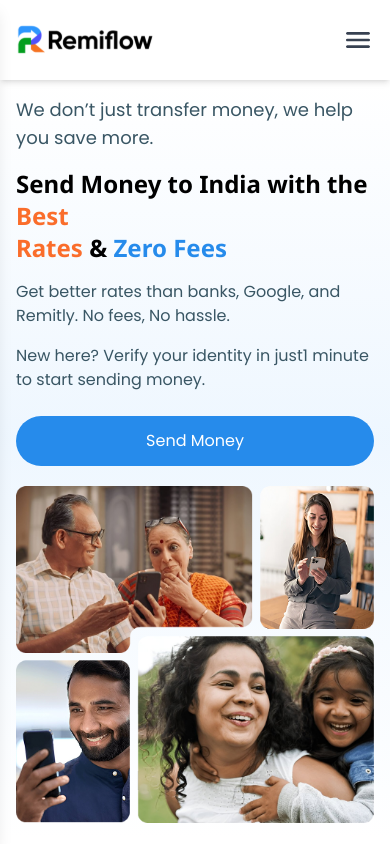
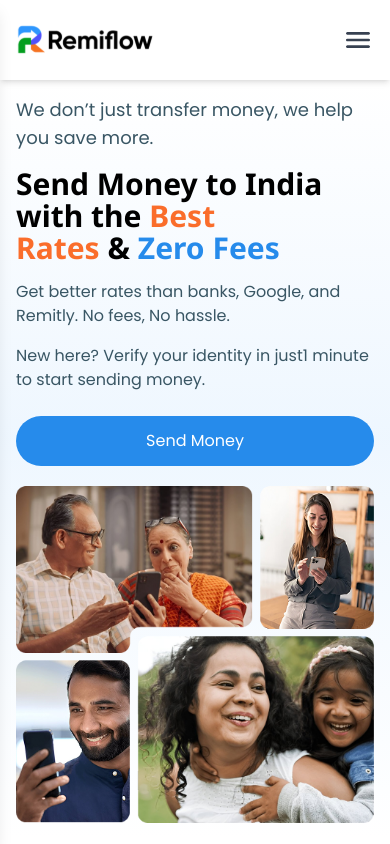
Before and after one commit to haniful360/remiflow-landing-web, a Next.js app: page / in a window 390 px wide. Shown: the top 844 px of the page. Built offline with nearby package versions, Linux system fonts and the light colour scheme.

Commit message:
add text-3xl

```diff
--- a/app/component/HeroSection.js
+++ b/app/component/HeroSection.js
@@ -16,7 +16,7 @@ const HeroSection = () => {
             We don’t just transfer money, we help you save more.
           </p>
           <h2
-            className="w-full lg:w-[662px] font-noto text-2xl md:text-4xl lg:text-[55px] leading-8 md:leading-[48px] lg:leading-[75px] font-bold mt-4"
+            className="w-full lg:w-[662px] font-noto text-3xl md:text-4xl lg:text-[55px] leading-8 md:leading-[48px] lg:leading-[75px] font-bold mt-4"
             data-aos="fade-left"
           >
             Send Money to India with the
```
